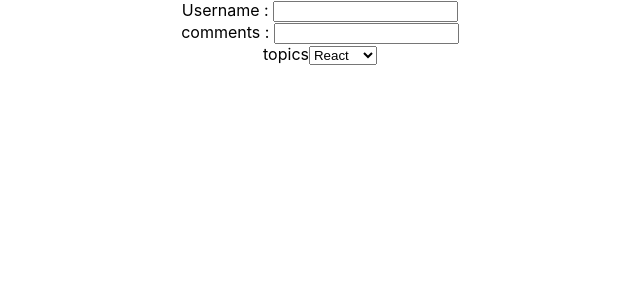
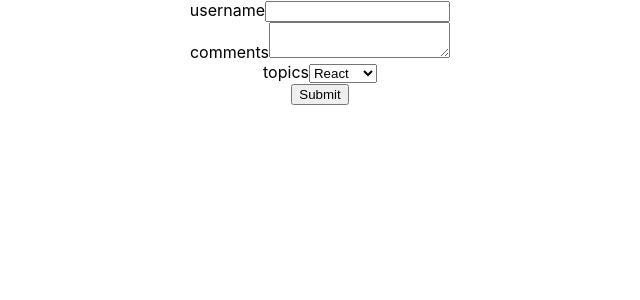
Before and after one commit to Vamsibuddaraj/ReactDemo, a React (Create React App) app: page / in a window 1280 px wide. Shown: the top 300 px of the page, without its empty margins (320-960 px from the left). Built offline with nearby package versions, Linux system fonts and the light colour scheme; the HTML template or start-up script is replaced by a standard one.

Commit message:
form submitting button

```diff
--- a/src/components/Forms.js
+++ b/src/components/Forms.js
@@ -1,6 +1,6 @@
 import React, { Component } from 'react'
 
-export class Forms extends Component {
+class Form extends Component {
 
     constructor(props) {
         super(props)
@@ -8,49 +8,59 @@ export class Forms extends Component {
         this.state = {
             username: '',
             comments: '',
-            topic: ''
+            topic: 'react'
         }
     }
+
+
     handleUsernameChange = (event) => {
-
         this.setState({
             username: event.target.value
         })
     }
-    handleCommentChange = (event) => {
+
+    handleCommentsChange = (event) => {
         this.setState({
             comments: event.target.value
         })
     }
+
     handleTopicChange = (event) => {
         this.setState({
-            topics: event.target.value
+            topic: event.target.value
         })
     }
 
+    handleSubmit = (event) => {
+        alert(`${this.state.username} ${this.state.comments} ${this.state.topic}`)
+        event.preventDefault() //conents will not be refreshed/vanish
+    }
+
     render() {
+        const {username, comments, topic} = this.state
         return (
-            <form>
+            <form onSubmit = {this.handleSubmit}>
                 <div>
-                    <label>Username : </label>
-                    <input type="text" value={this.state.username} onChange={this.handleUsernameChange} />
+                    <label>username</label>
+                    <input type='text' value={username} onChange={this.handleUsernameChange} />
                 </div>
                 <div>
-                    <label>comments : </label>
-                    <input type="text" vaalue={this.state.comments} onChange={this.handleCommentChange}></input>
+                    <label>comments</label>
+                    <textarea value={comments} onChange={this.handleCommentsChange}></textarea>
                 </div>
                 <div>
                     <label>topics</label>
-                    <select value={this.state.topic} onChange={this.handleTopicChange}>
-                        <option value='react'>React</option>
-                        <option value='angular'>Angular</option>
-                        <option value='vue'>Vue</option>
+                    <select value = {topic} onChange = {this.handleTopicChange}>
+                        <option value="react">React</option>
+                        <option value="angular">Angular</option>
+                        <option value="vue">Vue</option>
+
                     </select>
-
                 </div>
+                <button type = "submit" >Submit</button>
             </form>
         )
     }
 }
 
-export default Forms
+export default Form
```
